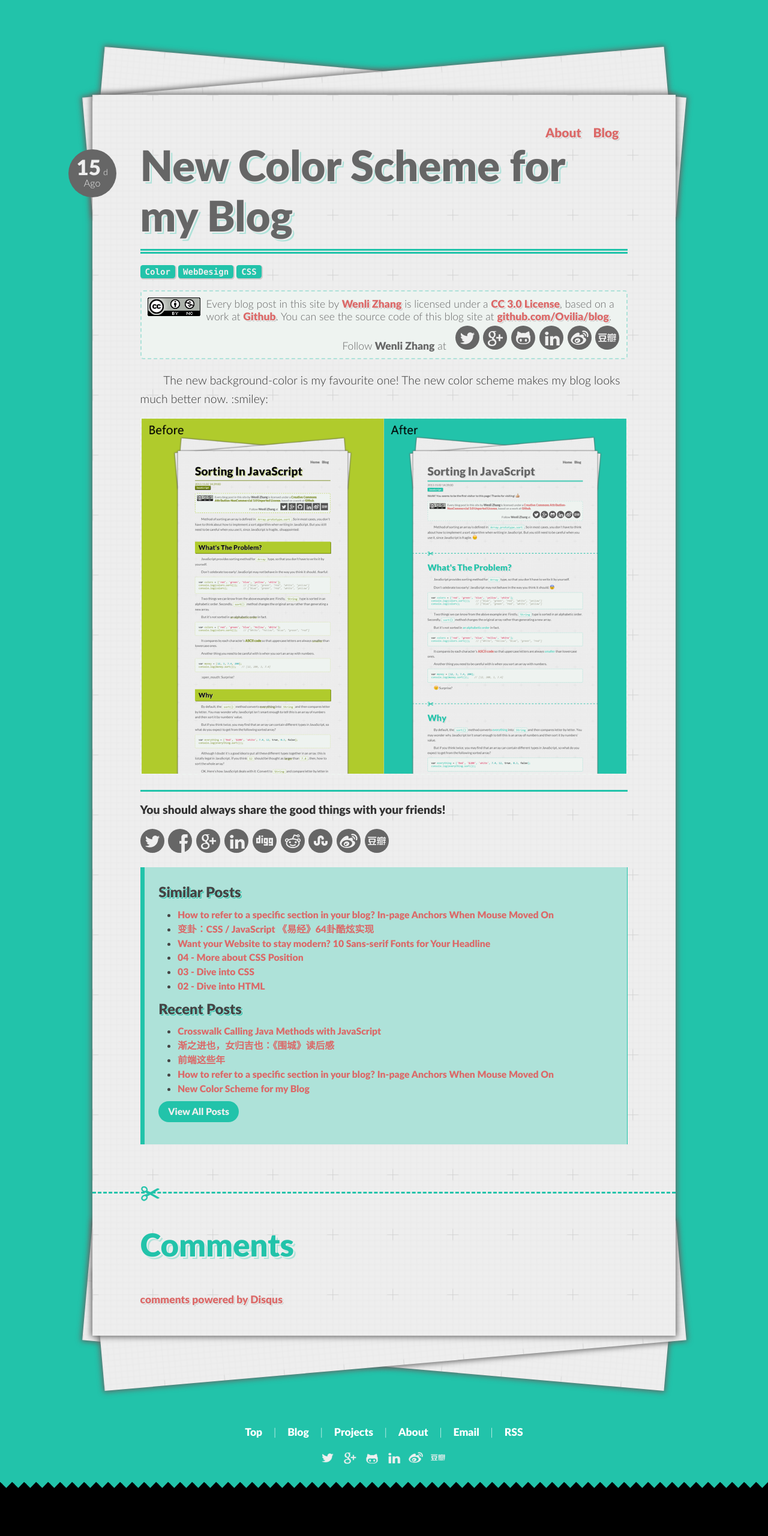
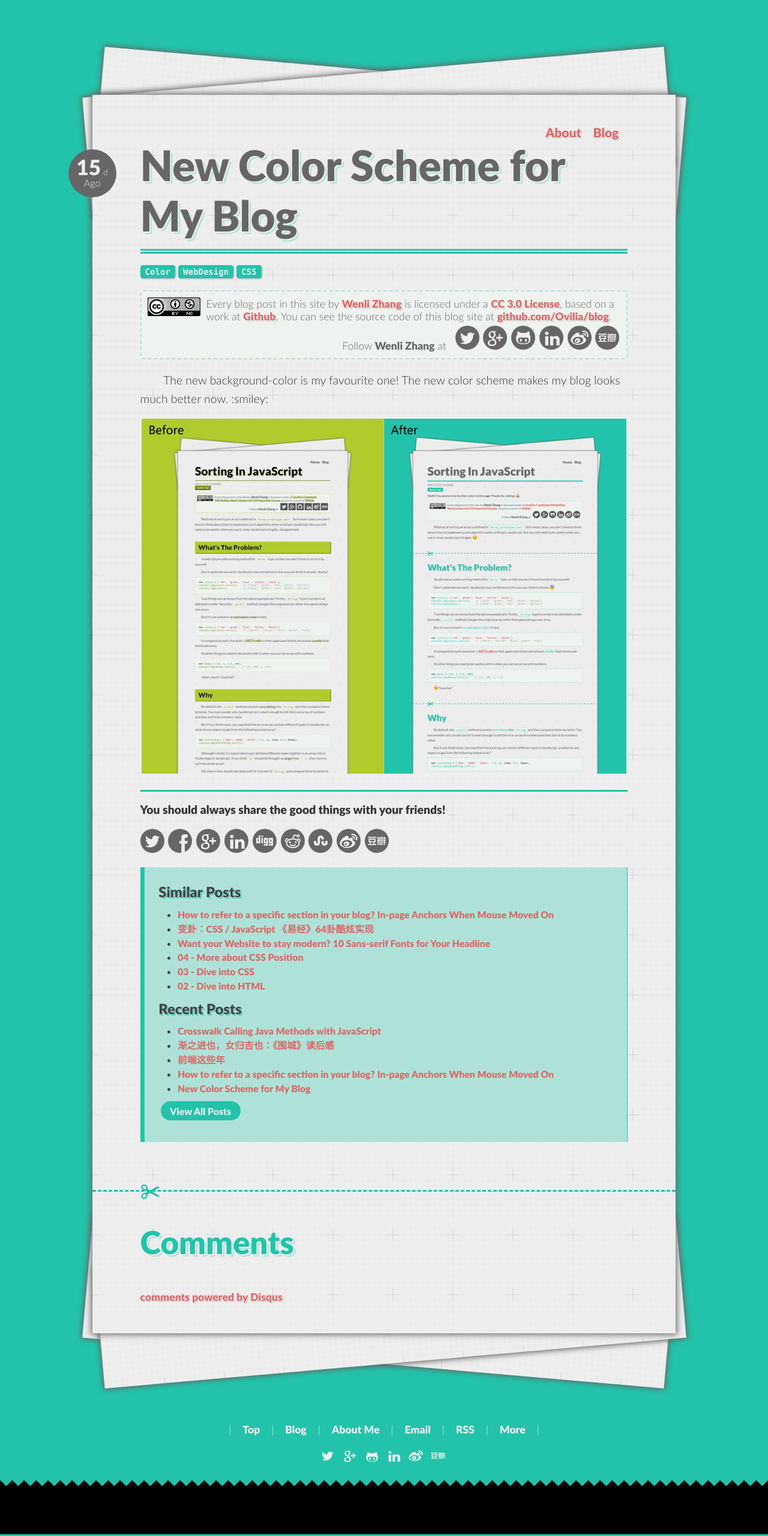
Before and after one commit to Ovilia/blog, a Jekyll site: the page built from _posts/2014-08-15-new-color-scheme-for-my-blog.md, in a window 1280 px wide. Shown: the whole page at 60% size. Built offline with Jekyll 4.4.1, drawn with Linux system fonts in a browser that asks for light colours; Markdown is read by kramdown in place of the engine named in the settings.

Commit message:
style change and file relocation

```diff
--- /dev/null
+++ b/_includes/follow.html
@@ -0,0 +1,6 @@
+<a class="social-share-element social-twitter" href="https://twitter.com/OviliaZhang" target="_blank" title="Follow me on Twitter" onclick="_gaq.push(['_trackEvent', 'Follow', 'Twitter', window.location.pathname]);"></a>
+<a class="social-share-element social-google" href="https://plus.google.com/u/0/112802684720065263732?rel=author" target="_blank" title="Follow me on Google Plus" onclick="_gaq.push(['_trackEvent', 'Follow', 'GPlus', window.location.pathname]);"></a>
+<a class="social-share-element social-github" href="https://github.com/Ovilia" target="_blank" title="Follow me on GitHub" onclick="_gaq.push(['_trackEvent', 'Follow', 'GitHub', window.location.pathname]);"></a>
+<a class="social-share-element social-linkedin" href="http://www.linkedin.com/profile/view?id=148742016" target="_blank" title="Follow me on LinkedIn" onclick="_gaq.push(['_trackEvent', 'Follow', 'LinkedIn', window.location.pathname]);"></a>
+<a class="social-share-element social-weibo" href="http://weibo.com/plainjane" target="_blank" title="Follow me on Sina Weibo" onclick="_gaq.push(['_trackEvent', 'Follow', 'Weibo', window.location.pathname]);"></a>
+<a class="social-share-element social-douban" href="http://www.douban.com/people/ovilia1024/" target="_blank" title="Follow me on Douban" onclick="_gaq.push(['_trackEvent', 'Follow', 'Douban', window.location.pathname]);"></a>
--- a/_includes/footer.html
+++ b/_includes/footer.html
@@ -1,10 +1,10 @@
             <div id="footer-nav">
-                <a href="#">Top</a> |
+                | <a href="#">Top</a> |
                 <a href="{{ site.url }}">Blog</a> |
-                <a href="http://zhangwenli.com/#projects">Projects</a> |
-                <a href="http://zhangwenli.com/#ovilia-home">About</a> |
+                <a href="http://zhangwenli.com/#ovilia-home">About Me</a> |
                 <a href="mailto:me@zhangwenli.com" target="_blank">Email</a> |
-                <a href="{{ site.url }}/feed.xml">RSS</a>
+                <a href="{{ site.url }}/feed.xml">RSS</a> |
+                <a href="{{ site.url }}/meta">More</a> |
             </div>
 
             <div id="footer-follow">
--- a/_includes/license.html
+++ b/_includes/license.html
@@ -7,12 +7,7 @@
     </div>
     <div class="follow-me">
         <div class="follow-me-txt">Follow <strong>Wenli Zhang</strong> at</div>
-        <a class="social-share-element social-twitter" href="https://twitter.com/OviliaZhang" target="_blank" title="Follow me on Twitter" onclick="_gaq.push(['_trackEvent', 'Follow', 'Twitter', window.location.pathname]);"></a>
-        <a class="social-share-element social-google" href="https://plus.google.com/u/0/112802684720065263732?rel=author" target="_blank" title="Follow me on Google Plus" onclick="_gaq.push(['_trackEvent', 'Follow', 'GPlus', window.location.pathname]);"></a>
-        <a class="social-share-element social-github" href="https://github.com/Ovilia" target="_blank" title="Follow me on GitHub" onclick="_gaq.push(['_trackEvent', 'Follow', 'GitHub', window.location.pathname]);"></a>
-        <a class="social-share-element social-linkedin" href="http://www.linkedin.com/profile/view?id=148742016" target="_blank" title="Follow me on LinkedIn" onclick="_gaq.push(['_trackEvent', 'Follow', 'LinkedIn', window.location.pathname]);"></a>
-        <a class="social-share-element social-weibo" href="http://weibo.com/plainjane" target="_blank" title="Follow me on Sina Weibo" onclick="_gaq.push(['_trackEvent', 'Follow', 'Weibo', window.location.pathname]);"></a>
-        <a class="social-share-element social-douban" href="http://www.douban.com/people/ovilia1024/" target="_blank" title="Follow me on Douban" onclick="_gaq.push(['_trackEvent', 'Follow', 'Douban', window.location.pathname]);"></a>
+        {% include follow.html %}
     </div>
     <div style="clear: both"></div>
 </div>
--- a/_posts/2014-08-15-new-color-scheme-for-my-blog.md
+++ b/_posts/2014-08-15-new-color-scheme-for-my-blog.md
@@ -1,5 +1,5 @@
 ---
-title: New Color Scheme for my Blog
+title: New Color Scheme for My Blog
 time: 2014.08.15 22:39:00
 layout: post
 tags:
--- a/_style/_base.text.scss
+++ b/_style/_base.text.scss
@@ -9,7 +9,7 @@
   margin: 10px 0;
 }
 
-.no-indent {
+.no-indent, .no-indent * {
   text-indent: 0;
 }
 
--- a/_style/_components.footer.scss
+++ b/_style/_components.footer.scss
@@ -5,16 +5,16 @@
 // footer nav
 #footer-nav {
   text-align: center;
-  color: $clr-def-lightest;
+  color: $clr-def-lighter;
   margin: 1em 0;
 
   a {
     text-shadow: none;
-    color: $clr-def-lightest;
+    color: $clr-def-lighter;
     margin: 0 0.8em;
 
     &:visited {
-      color: $clr-def-lightest;
+      color: $clr-def-lighter;
     }
 
     &:hover {
--- a/_style/_components.tag.scss
+++ b/_style/_components.tag.scss
@@ -61,6 +61,7 @@
 
   &:hover {
     background-color: $clr-link--hover;
+    color: $clr-def-lighter;
   }
 }
 
--- a/all.html
+++ b/all.html
@@ -41,7 +41,7 @@
     {% endif %}
     </a></h2>
     <span class="timeAll">{{ post.time }}</span>
-    <div class="tagPanelAll">
+    <div class="tagPanel">
     {% for tag in post.tags %}
         <a href="{{ site.url }}/tags?tag={{ tag }}" onclick="_gaq.push(['_trackEvent', 'ToTag', 'InAll', '{{ tag }}']);"><div class="tag">{{ tag }}</div></a>
     {% endfor%}
```
Also changed, not shown: _layouts/titled.html (added, +21 -0 lines), _style/_base.links.scss (+13 -6 lines), _layouts/post.html (line endings or trailing spaces), css/default.min.css, 8 other files.
